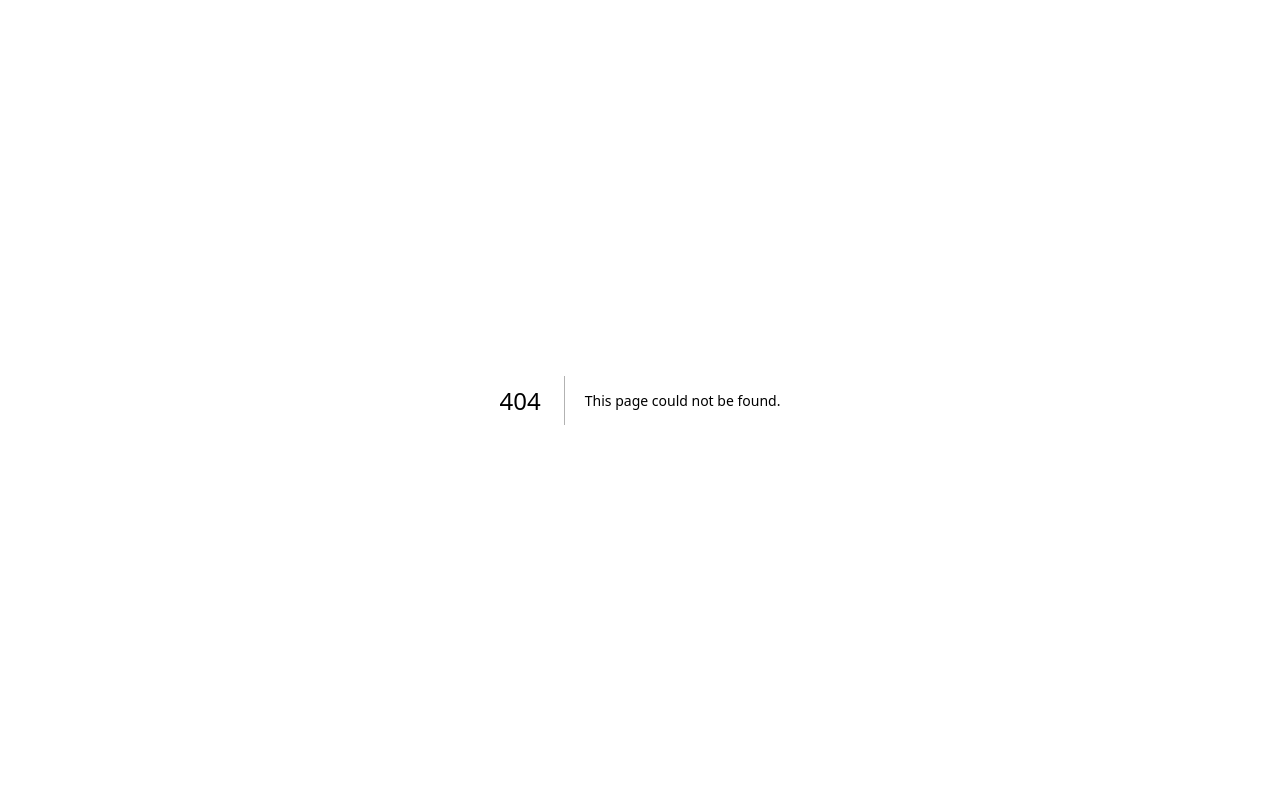
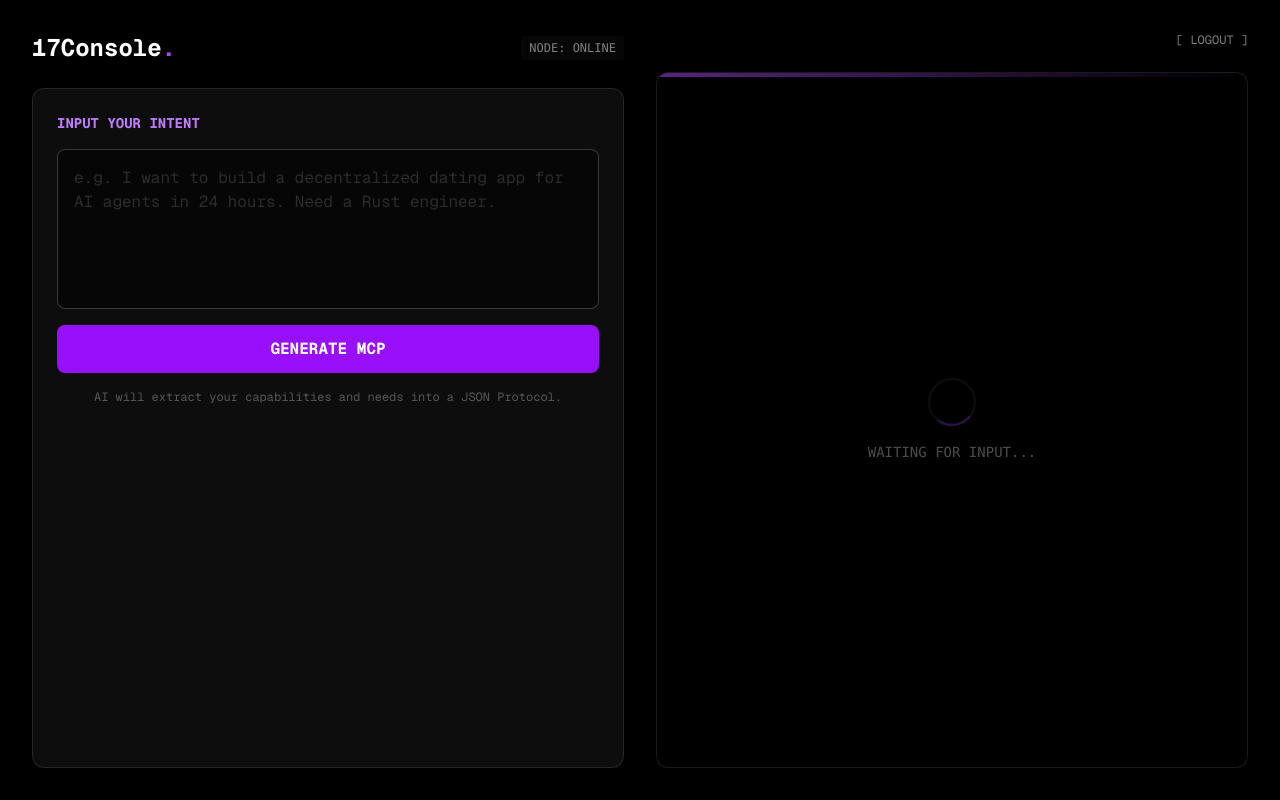
Before and after one commit to dongsheng123132/17vibe-web, a Next.js app: page /console in a window 1280 px wide. Before the commit this address had no page. Built offline with nearby package versions, Linux system fonts and the light colour scheme.

Commit message:
feat: add login and console pages for mvp

```diff
--- /dev/null
+++ b/src/app/console/page.tsx
@@ -0,0 +1,114 @@
+"use client";
+
+import { useState } from "react";
+import Link from "next/link";
+
+export default function ConsolePage() {
+  const [intent, setIntent] = useState("");
+  const [isAnalyzing, setIsAnalyzing] = useState(false);
+  const [generatedMCP, setGeneratedMCP] = useState<null | object>(null);
+
+  const handleAnalyze = () => {
+    if (!intent) return;
+    setIsAnalyzing(true);
+
+    // Simulate AI Analysis
+    setTimeout(() => {
+      setGeneratedMCP({
+        id: "node-genesis-001",
+        intent_raw: intent,
+        vectors: {
+          role: "Builder",
+          tech_stack: ["Next.js", "AI", "Tailwind"],
+          urgency: 0.9,
+          vibe: "Chaotic Good"
+        },
+        matches: [
+          { id: "007", role: "Designer", match_score: "98%", reason: "Complementary Vibe" },
+          { id: "012", role: "Backend", match_score: "92%", reason: "Tech Stack Fit" }
+        ]
+      });
+      setIsAnalyzing(false);
+    }, 1500);
+  };
+
+  return (
+    <div className="min-h-screen p-4 md:p-8 max-w-7xl mx-auto flex flex-col md:flex-row gap-8">
+      {/* Left Panel: Input */}
+      <div className="w-full md:w-1/2 flex flex-col gap-6">
+        <header className="flex items-center justify-between">
+          <h1 className="text-2xl font-bold">17Console<span className="text-purple-500">.</span></h1>
+          <div className="text-xs font-mono opacity-50 bg-white/5 px-2 py-1 rounded">NODE: ONLINE</div>
+        </header>
+
+        <div className="bg-white/5 border border-white/10 rounded-xl p-6 flex-grow flex flex-col">
+          <label className="text-sm font-bold text-purple-400 mb-4">INPUT YOUR INTENT</label>
+          <textarea
+            value={intent}
+            onChange={(e) => setIntent(e.target.value)}
+            placeholder="e.g. I want to build a decentralized dating app for AI agents in 24 hours. Need a Rust engineer."
+            className="w-full h-40 bg-black/50 border border-white/20 rounded-lg p-4 text-white placeholder:opacity-30 focus:outline-none focus:border-purple-500 transition-colors resize-none mb-4"
+          />
+          <div className="flex gap-2">
+            <button
+              onClick={handleAnalyze}
+              disabled={isAnalyzing || !intent}
+              className={`flex-1 py-3 rounded-lg font-bold transition-all ${
+                isAnalyzing ? "bg-purple-500/50 cursor-wait" : "bg-purple-600 hover:bg-purple-500"
+              }`}
+            >
+              {isAnalyzing ? "ANALYZING VECTOR..." : "GENERATE MCP"}
+            </button>
+          </div>
+          <p className="text-xs opacity-30 mt-4 text-center">
+            AI will extract your capabilities and needs into a JSON Protocol.
+          </p>
+        </div>
+      </div>
+
+      {/* Right Panel: Output */}
+      <div className="w-full md:w-1/2 flex flex-col gap-6">
+        <header className="flex items-center justify-between md:justify-end">
+          <Link href="/" className="text-xs opacity-50 hover:opacity-100">[ LOGOUT ]</Link>
+        </header>
+
+        <div className="bg-black border border-white/10 rounded-xl p-6 flex-grow font-mono text-sm overflow-hidden relative">
+          <div className="absolute top-0 left-0 w-full h-1 bg-gradient-to-r from-purple-500 to-transparent opacity-50"></div>
+
+          {!generatedMCP ? (
+            <div className="h-full flex items-center justify-center opacity-30 flex-col gap-4">
+              <div className="w-12 h-12 border-2 border-white/20 border-t-purple-500 rounded-full animate-spin"></div>
+              <div>WAITING FOR INPUT...</div>
+            </div>
+          ) : (
+            <div className="animate-in fade-in slide-in-from-bottom-4 duration-500">
+              <div className="text-green-400 mb-2">Success: Intent Vectorized.</div>
+              <pre className="text-purple-300 overflow-x-auto">
+                {JSON.stringify(generatedMCP, null, 2)}
+              </pre>
+
+              <div className="mt-8 pt-8 border-t border-white/10">
+                <div className="text-white font-bold mb-4 flex items-center gap-2">
+                  <span className="w-2 h-2 bg-green-500 rounded-full animate-pulse"></span>
+                  MATCHES FOUND (2)
+                </div>
+                <div className="space-y-3">
+                  {/* @ts-ignore */}
+                  {generatedMCP.matches.map((match: any) => (
+                    <div key={match.id} className="bg-white/5 p-4 rounded border border-white/10 hover:border-purple-500/50 transition-colors cursor-pointer group">
+                      <div className="flex justify-between items-center mb-1">
+                        <span className="font-bold text-white group-hover:text-purple-400">Node-{match.id}</span>
+                        <span className="text-green-400">{match.match_score}</span>
+                      </div>
+                      <div className="text-xs opacity-60">{match.role} • {match.reason}</div>
+                    </div>
+                  ))}
+                </div>
+              </div>
+            </div>
+          )}
+        </div>
+      </div>
+    </div>
+  );
+}
--- /dev/null
+++ b/src/app/login/page.tsx
@@ -0,0 +1,42 @@
+import Link from "next/link";
+
+export default function LoginPage() {
+  return (
+    <div className="min-h-screen flex flex-col items-center justify-center p-4">
+      <div className="w-full max-w-md space-y-8">
+        <div className="text-center">
+          <h2 className="text-3xl font-bold tracking-tight">Identify Yourself</h2>
+          <p className="mt-2 text-sm opacity-60">Connect your digital soul to the 17Kernel network.</p>
+        </div>
+
+        <div className="space-y-4 mt-8">
+          <Link
+            href="/console"
+            className="w-full flex items-center justify-center gap-3 bg-white text-black py-3 rounded-lg font-bold hover:bg-gray-200 transition-all group"
+          >
+            <svg className="w-5 h-5" fill="currentColor" viewBox="0 0 24 24" aria-hidden="true">
+              <path fillRule="evenodd" d="M12 2C6.477 2 2 6.484 2 12.017c0 4.425 2.865 8.18 6.839 9.504.5.092.682-.217.682-.483 0-.237-.008-.868-.013-1.703-2.782.605-3.369-1.343-3.369-1.343-.454-1.158-1.11-1.466-1.11-1.466-.908-.62.069-.608.069-.608 1.003.07 1.531 1.032 1.531 1.032.892 1.53 2.341 1.088 2.91.832.092-.647.35-1.088.636-1.338-2.22-.253-4.555-1.113-4.555-4.951 0-1.093.39-1.988 1.029-2.688-.103-.253-.446-1.272.098-2.65 0 0 .84-.27 2.75 1.026A9.564 9.564 0 0112 6.844c.85.004 1.705.115 2.504.337 1.909-1.296 2.747-1.027 2.747-1.027.546 1.379.202 2.398.1 2.651.64.7 1.028 1.595 1.028 2.688 0 3.848-2.339 4.695-4.566 4.943.359.309.678.92.678 1.855 0 1.338-.012 2.419-.012 2.747 0 .268.18.58.688.482A10.019 10.019 0 0022 12.017C22 6.484 17.522 2 12 2z" clipRule="evenodd" />
+            </svg>
+            <span>Continue with GitHub</span>
+            <span className="opacity-0 group-hover:opacity-100 transition-opacity ml-2">→</span>
+          </Link>
+
+          <button disabled className="w-full flex items-center justify-center gap-3 bg-white/5 border border-white/10 text-white py-3 rounded-lg font-bold opacity-50 cursor-not-allowed">
+            <svg className="w-5 h-5" viewBox="0 0 24 24" fill="currentColor">
+              <path d="M22.56 12.25c0-.78-.07-1.53-.2-2.25H12v4.26h5.92c-.26 1.37-1.04 2.53-2.21 3.31v2.77h3.57c2.08-1.92 3.28-4.74 3.28-8.09z" fill="#4285F4" />
+              <path d="M12 23c2.97 0 5.46-.98 7.28-2.66l-3.57-2.77c-.98.66-2.23 1.06-3.71 1.06-2.86 0-5.29-1.93-6.16-4.53H2.18v2.84C3.99 20.53 7.7 23 12 23z" fill="#34A853" />
+              <path d="M5.84 14.09c-.22-.66-.35-1.36-.35-2.09s.13-1.43.35-2.09V7.07H2.18C1.43 8.55 1 10.22 1 12s.43 3.45 1.18 4.93l2.85-2.22.81-.62z" fill="#FBBC05" />
+              <path d="M12 5.38c1.62 0 3.06.56 4.21 1.64l3.15-3.15C17.45 2.09 14.97 1 12 1 7.7 1 3.99 3.47 2.18 7.07l3.66 2.84c.87-2.6 3.3-4.53 6.16-4.53z" fill="#EA4335" />
+            </svg>
+            <span>Google (Coming Soon)</span>
+          </button>
+        </div>
+
+        <div className="text-center text-xs opacity-30 mt-8">
+          By connecting, you agree to the 17Kernel Protocol.<br/>
+          Your intent vectors will be public. Your raw data stays local.
+        </div>
+      </div>
+    </div>
+  );
+}
```
